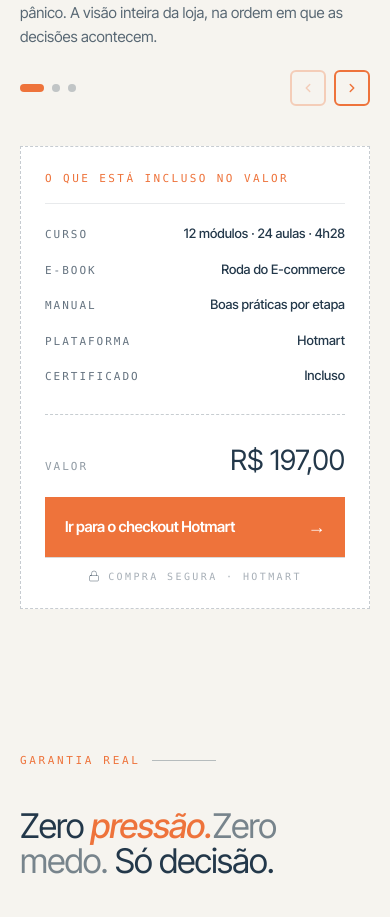
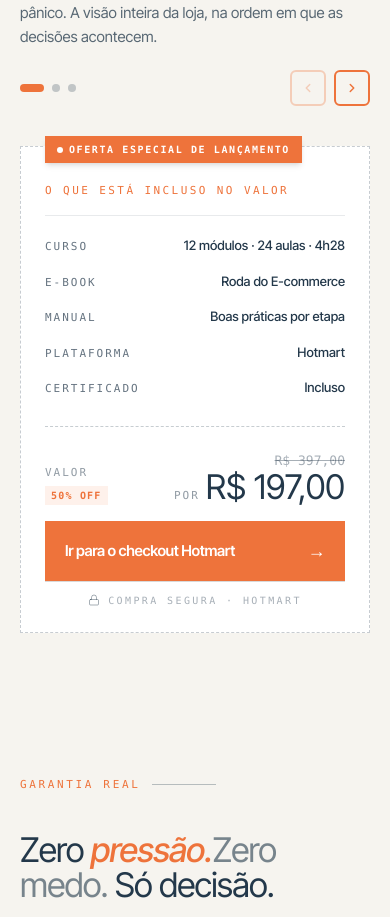
Before and after one commit to andrebastelli/lp-bastelli-vendas-vsl, a React (Vite) app: page / in a window 390 px wide. Shown: the part 9400-10317 px from the top of the page. Built offline with nearby package versions, Linux system fonts and the light colour scheme; the HTML template or start-up script is replaced by a standard one.

Commit message:
feat: add special launch tag and discounted pricing in Oferta section
Co-authored-by: andrebastelli <274825844+andrebastelli@users.noreply.github.com>

```diff
--- a/src/App.tsx
+++ b/src/App.tsx
@@ -1821,8 +1821,19 @@ function Oferta() {
           {/* Aside — "recibo" com borda tracejada */}
           <aside className="min-w-0 md:col-span-5">
             <div className="md:sticky md:top-24">
-              <div className="border border-dashed border-bastelli-navy/25 bg-white p-6 md:p-8">
-                <div className="flex items-baseline justify-between border-b border-bastelli-navy/10 pb-4">
+              <div className="relative border border-dashed border-bastelli-navy/25 bg-white p-6 md:p-8">
+                {/* Tag de destaque */}
+                <div className="absolute -top-3 left-6 md:left-8">
+                  <span className="inline-flex items-center gap-1.5 bg-bastelli-orange px-3 py-1.5 font-mono text-[10px] font-bold uppercase tracking-[0.16em] text-white shadow-md">
+                    <span className="relative flex h-1.5 w-1.5">
+                      <span className="absolute inline-flex h-full w-full animate-ping rounded-full bg-white opacity-75" />
+                      <span className="relative inline-flex h-1.5 w-1.5 rounded-full bg-white" />
+                    </span>
+                    Oferta especial de lançamento
+                  </span>
+                </div>
+
+                <div className="mt-3 flex items-baseline justify-between border-b border-bastelli-navy/10 pb-4">
                   <span className="font-mono text-[11px] uppercase tracking-[0.22em] text-bastelli-orange">
                     O que está incluso no valor
                   </span>
@@ -1864,13 +1875,28 @@ function Oferta() {
                 </dl>
 
                 <div className="mt-7 border-t border-dashed border-bastelli-navy/25 pt-6">
-                  <div className="mb-4 flex items-baseline justify-between">
-                    <span className="font-mono text-[11px] uppercase tracking-[0.18em] text-bastelli-navy/50">
-                      Valor
-                    </span>
-                    <span className="font-display text-[28px] font-light text-bastelli-navy">
-                      R$ 197,00
-                    </span>
+                  <div className="mb-4 flex items-end justify-between gap-4">
+                    <div className="flex flex-col gap-1">
+                      <span className="font-mono text-[11px] uppercase tracking-[0.18em] text-bastelli-navy/50">
+                        Valor
+                      </span>
+                      <span className="inline-flex w-fit bg-bastelli-orange/10 px-1.5 py-0.5 font-mono text-[10px] font-bold uppercase tracking-[0.12em] text-bastelli-orange">
+                        50% off
+                      </span>
+                    </div>
+                    <div className="flex flex-col items-end">
+                      <span className="font-mono text-[13px] text-bastelli-navy/40 line-through">
+                        R$ 397,00
+                      </span>
+                      <div className="flex items-baseline gap-1.5">
+                        <span className="font-mono text-[11px] uppercase tracking-[0.18em] text-bastelli-navy/50">
+                          por
+                        </span>
+                        <span className="font-display text-[34px] font-light leading-none text-bastelli-navy">
+                          R$ 197,00
+                        </span>
+                      </div>
+                    </div>
                   </div>
                   <div className="flex justify-center">
                     <CTA className="w-full max-w-xs">Ir para o checkout Hotmart</CTA>
```
